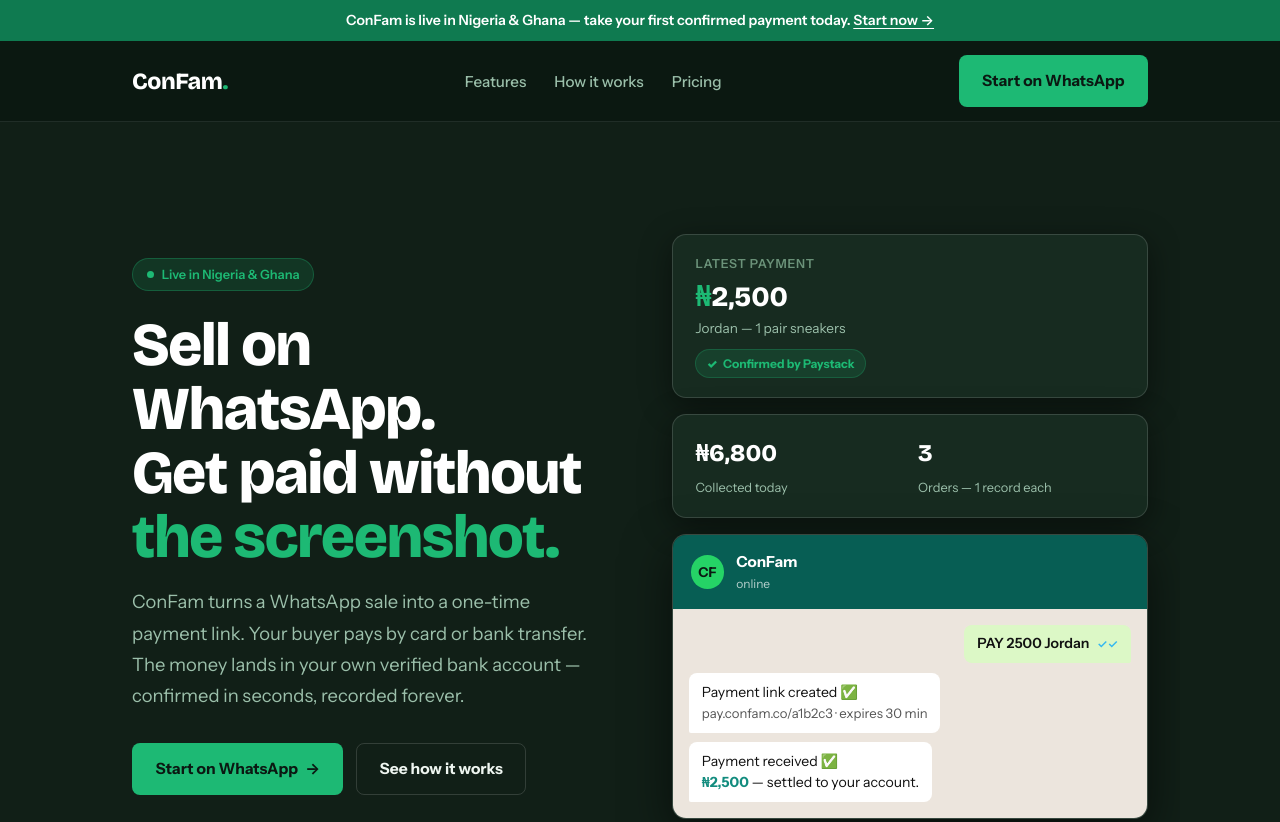
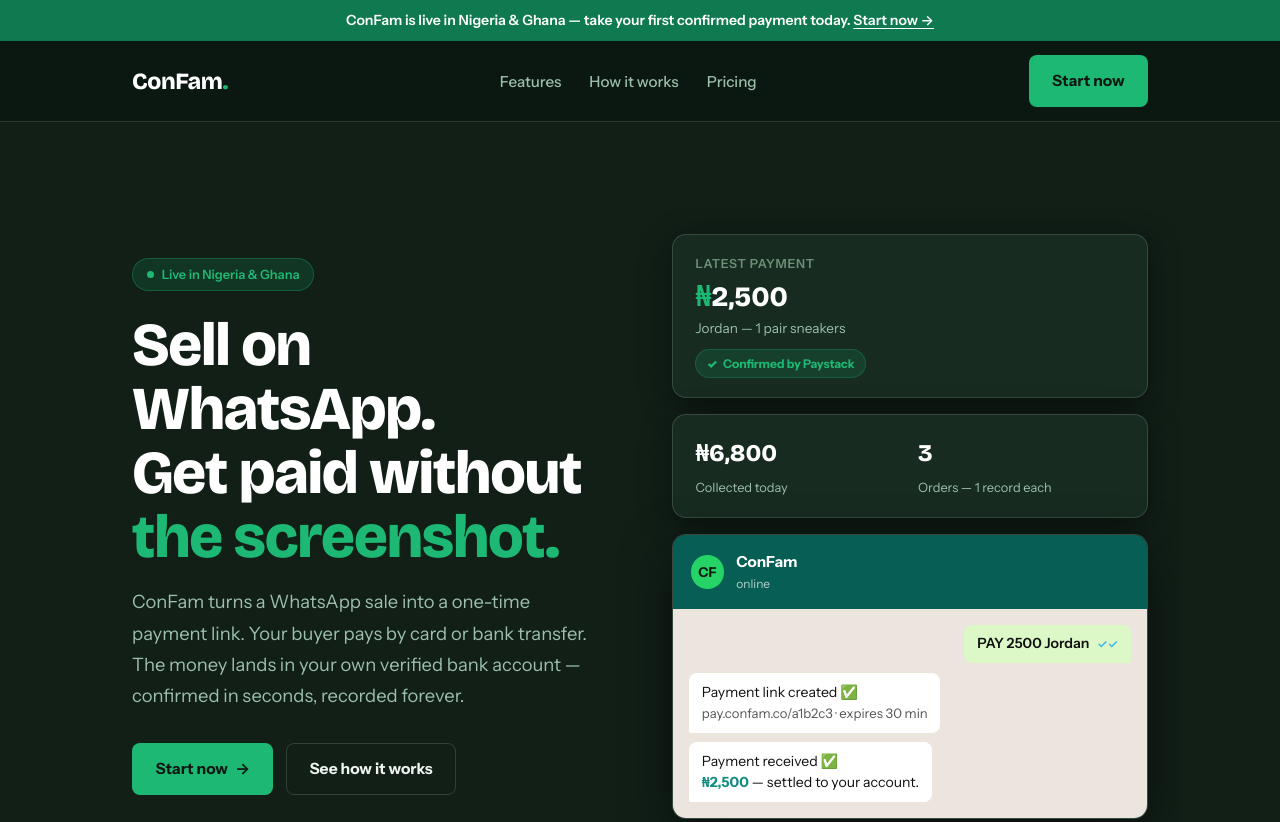
Before and after one commit to DevSolex/ConFam, a React app in the folder landing/: page / in a window 1280 px wide. Shown: the top 822 px of the page. Built offline with nearby package versions, Linux system fonts and the light colour scheme.

Commit message:
fix: tighten the nav bar and shorten the primary CTA
The sticky header sat at 88% ink over the blur, so the hero's green accents
bled through and the bar read washed out on scroll. Now near-opaque with a
stronger border. The CTA says 'Start now' rather than 'Start on WhatsApp' —
it already opens WhatsApp, and three words of channel did not earn their
space above the fold.

```diff
--- a/landing/src/components/FinalCta.jsx
+++ b/landing/src/components/FinalCta.jsx
@@ -28,7 +28,7 @@ export default function FinalCta() {
             target="_blank"
             rel="noopener noreferrer"
           >
-            Start on WhatsApp
+            Start now
           </a>
           <a className="btn secondary" href="#how">
             See how it works
--- a/landing/src/components/Hero.jsx
+++ b/landing/src/components/Hero.jsx
@@ -24,7 +24,7 @@ export default function Hero() {
               target="_blank"
               rel="noopener noreferrer"
             >
-              Start on WhatsApp
+              Start now
             </a>
             <a className="btn secondary" href="#how">
               See how it works
--- a/landing/src/components/SiteHeader.jsx
+++ b/landing/src/components/SiteHeader.jsx
@@ -16,7 +16,7 @@ export default function SiteHeader() {
 
         <div className="nav-cta">
           <a className="btn" href={WHATSAPP_URL} target="_blank" rel="noopener noreferrer">
-            Start on WhatsApp
+            Start now
           </a>
         </div>
       </nav>
--- a/landing/src/styles/site.css
+++ b/landing/src/styles/site.css
@@ -209,10 +209,13 @@ img { display: block; max-width: 100%; height: auto; }
   position: sticky;
   top: 0;
   z-index: 50;
-  background: color-mix(in srgb, var(--ink) 88%, transparent);
-  backdrop-filter: blur(10px);
-  -webkit-backdrop-filter: blur(10px);
-  border-bottom: 1px solid var(--border);
+  /* Nearly opaque: at 88% the hero's green accents and section glows read
+     through the bar while scrolling, which made the nav look washed out.
+     The blur stays for the few pixels of bleed it softens. */
+  background: color-mix(in srgb, var(--ink) 97%, transparent);
+  backdrop-filter: blur(14px);
+  -webkit-backdrop-filter: blur(14px);
+  border-bottom: 1px solid var(--border-light);
 }
 
 .nav {
```
